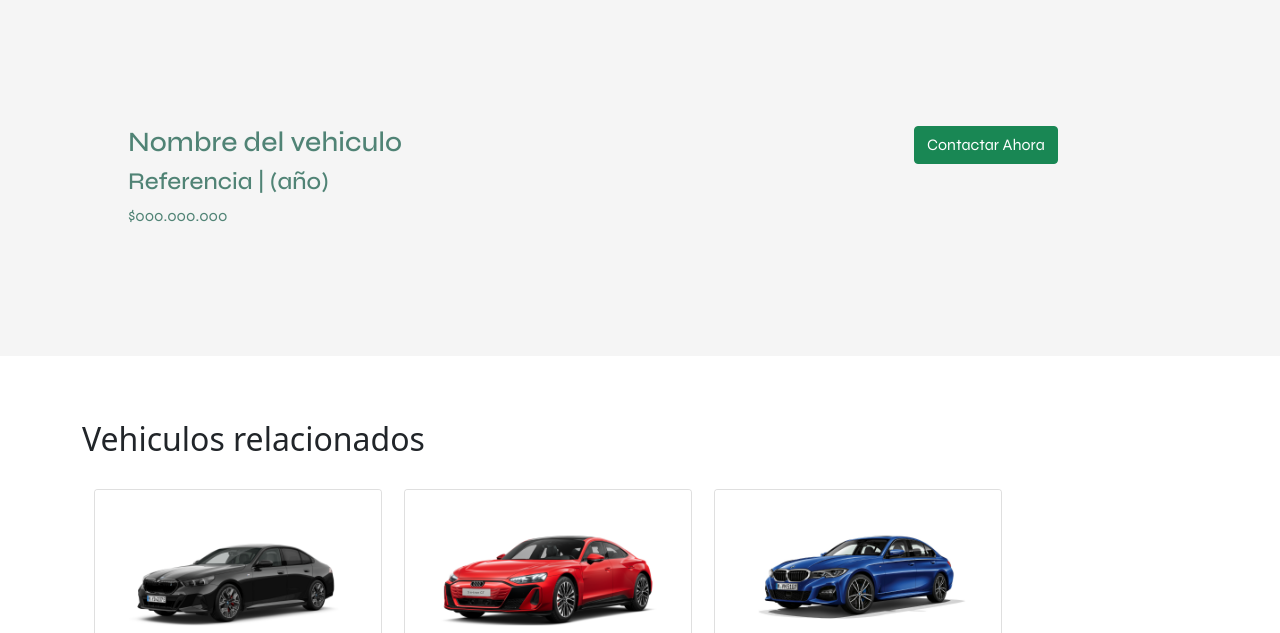
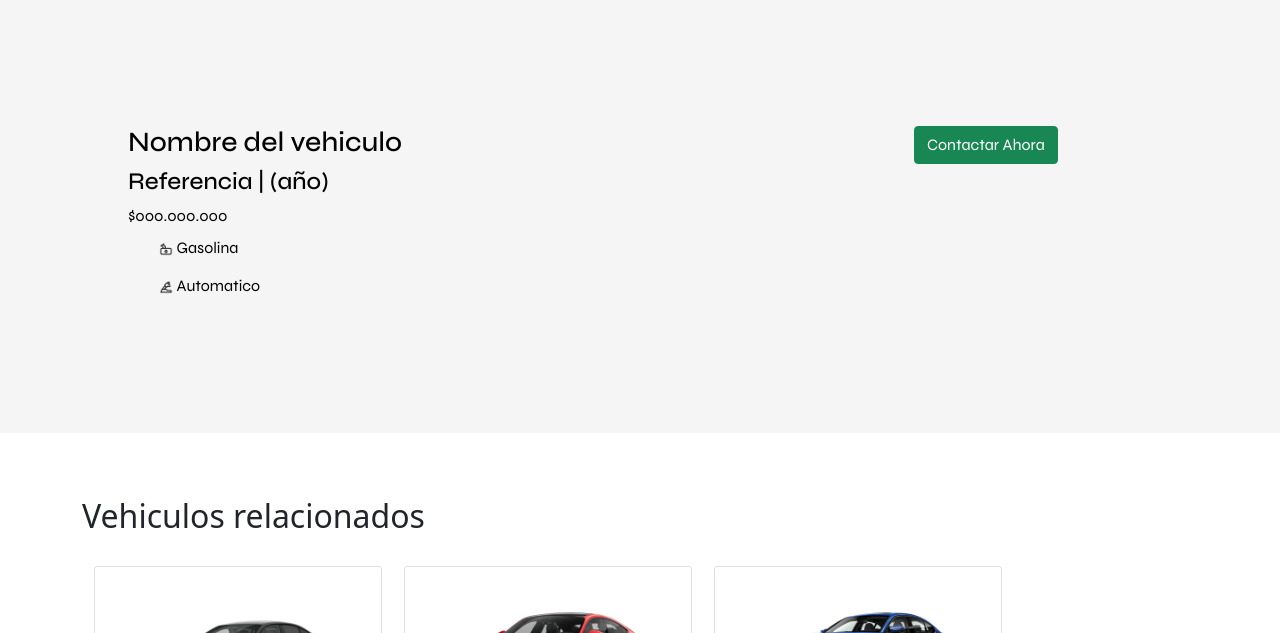
Before and after one commit to mauroacevedon/parcial1, a plain HTML site: page detalle-car.html in a window 1280 px wide. Shown: the part 702-1335 px from the top of the page. Drawn offline with nearby package versions, Linux system fonts and the light colour scheme.

Commit message:
parcial 1 v1

```diff
--- a/detail-style.css
+++ b/detail-style.css
@@ -10,5 +10,13 @@
     justify-content: center;
     padding: 10%;
     background-color: #f5f5f5;
-    color: #508375;
+    color: black;
 }
+
+.icon-detalle {
+    width: 2%;
+}
+.contenedor-icon-detalle {
+    align-items: center;
+    padding: 1%;
+}
--- a/detalle-car.html
+++ b/detalle-car.html
@@ -110,6 +110,18 @@
             <h3>Nombre del vehiculo</h3>
             <h4>Referencia | (año)</h4>
             <span>$000.000.000</span>
+            <div class="container-md">
+                <div class="contenedor-icon-detalle">
+                    <img class="icon-detalle" src="/PNG-iconos-car/gas-tank.png" alt="gastank">
+                    <span>Gasolina</span>
+                </div>
+                <div class="contenedor-icon-detalle">
+                    <img class="icon-detalle" src="/PNG-iconos-car/shift.png" alt="gastank">
+                    <span>Automatico</span>
+                </div>
+            </div>
+
+
         </div>
 
         <div class="col-md-3">
```
Also changed, not shown: index.js (line endings or trailing spaces).
